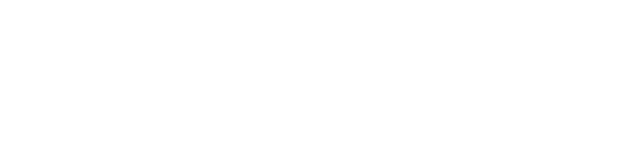
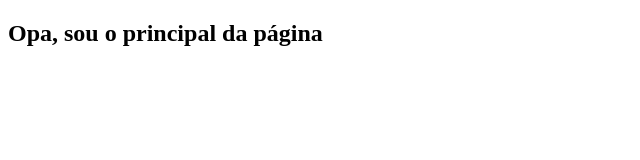
Before and after one commit to Jardel-Kenzie/demo-30-06-giflow, a plain HTML site: page index.html in a window 1280 px wide. Shown: the whole page, without its empty margins (0-640 px from the left). Drawn offline with Linux system fonts and the light colour scheme.

Commit message:
feat: craindo main com titulo

```diff
--- a/index.html
+++ b/index.html
@@ -7,6 +7,8 @@
     <title>Demo-GitFlow</title>
 </head>
 <body>
-
+    <main>
+        <h2>Opa, sou o principal da página</h2>
+    </main>
 </body>
 </html>
```
